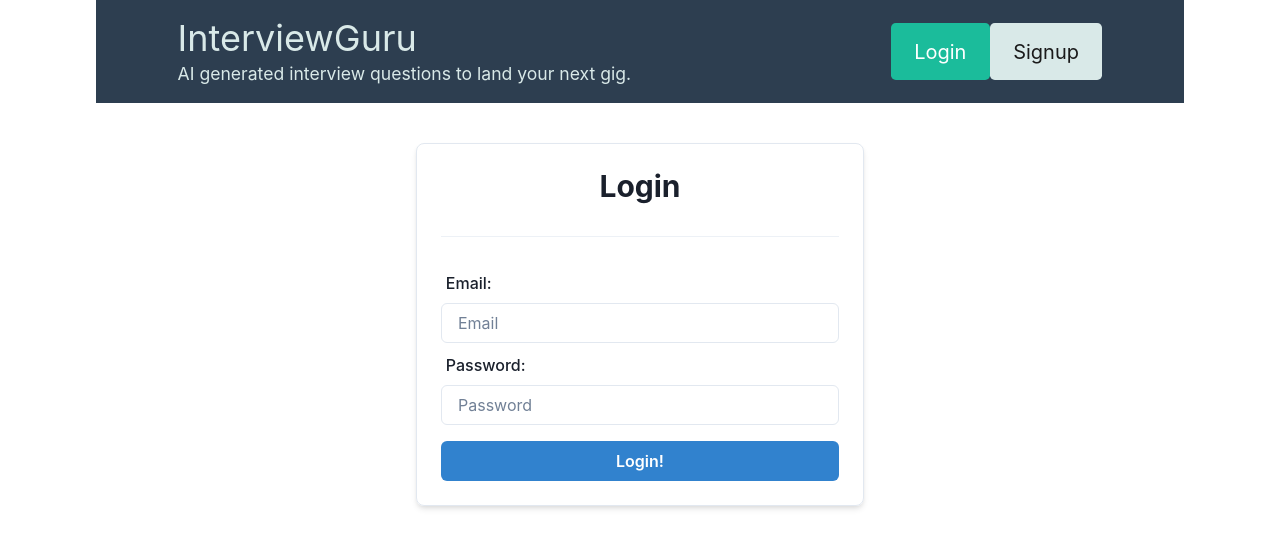
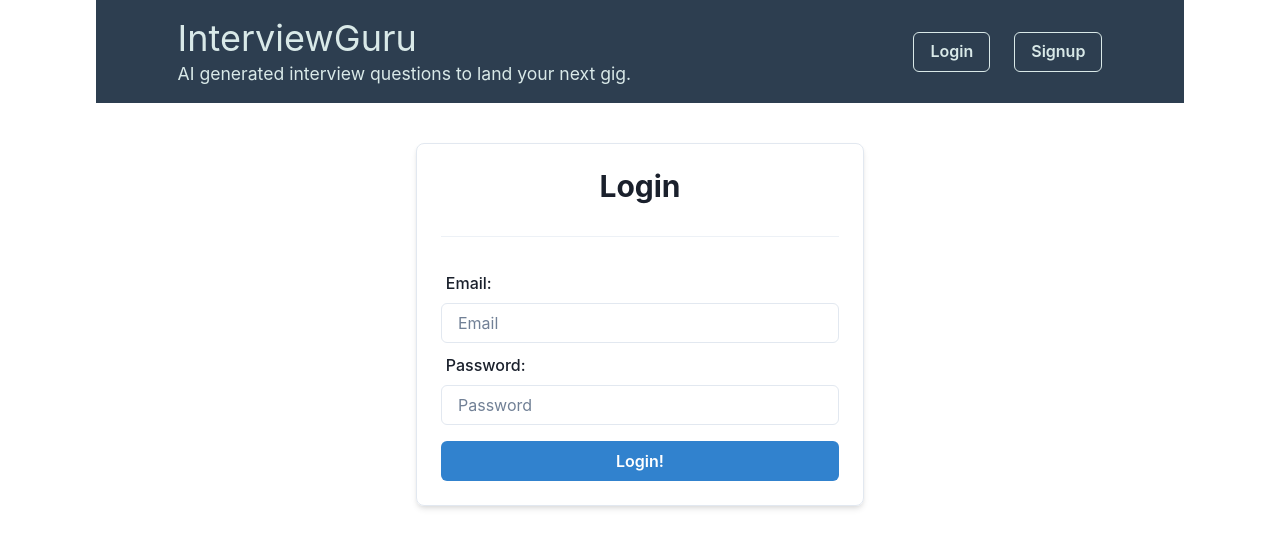
Before and after one commit to sefenydiaz/InterviewGuru, a React (Vite) app in the folder client/: page / in a window 1280 px wide. Shown: the top 548 px of the page. Built offline with nearby package versions, Linux system fonts and the light colour scheme.

Commit message:
added styling to login and sign up buttons in header

```diff
--- a/client/src/components/Header/index.jsx
+++ b/client/src/components/Header/index.jsx
@@ -1,7 +1,8 @@
 // INCLUDE NAVIGATION THAT INCLUDES: Stats, Home, Form(New Interview)
-import { Link } from 'react-router-dom';
+import { Link } from "react-router-dom";
+import { Button, ButtonGroup } from "@chakra-ui/react";
 
-import Auth from '../../utils/auth';
+import Auth from "../../utils/auth";
 
 const Header = () => {
   const logout = (event) => {
@@ -15,26 +16,30 @@ const Header = () => {
           <Link className="text-light" to="/">
             <h1 className="m-0">InterviewGuru</h1>
           </Link>
-          <p className="m-0">AI generated interview questions to land your next gig.</p>
+          <p className="m-0">
+            AI generated interview questions to land your next gig.
+          </p>
         </div>
         <div>
           {Auth.loggedIn() ? (
             <>
               {/* <span>Hey there, {Auth.getProfile().data.username}!</span> */}
               <Link to="/login">
-              <button className="btn btn-lg btn-light m-2" onClick={logout}>
-                Logout
-              </button>
+                <button className="btn btn-lg btn-light m-2" onClick={logout}>
+                  Logout
+                </button>
               </Link>
             </>
           ) : (
             <>
-              <Link className="btn btn-lg btn-info m-2" to="/login">
-                Login
-              </Link>
-              <Link className="btn btn-lg btn-light m-2" to="/signup">
-                Signup
-              </Link>
+              <ButtonGroup variant="outline" spacing="6">
+                <Button colorScheme="6B818C">
+                  <Link to="/login">Login</Link>
+                </Button>
+                <Button colorScheme="6B818C">
+                  <Link to="/signup">Signup</Link>
+                </Button>
+              </ButtonGroup>
             </>
           )}
         </div>
```
